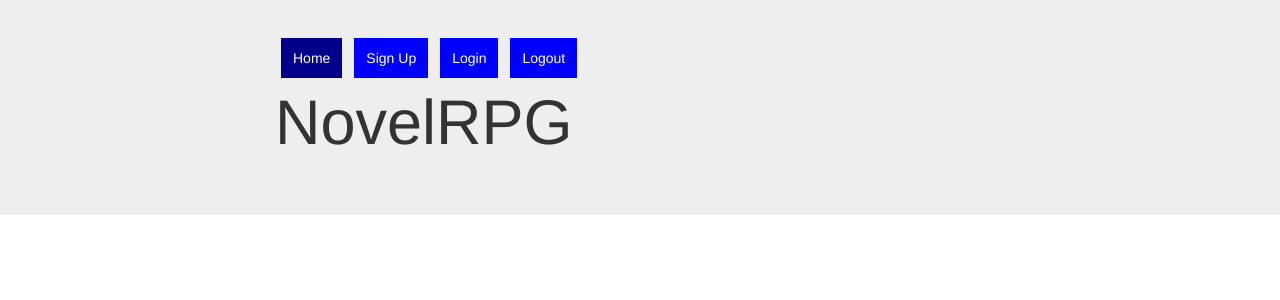
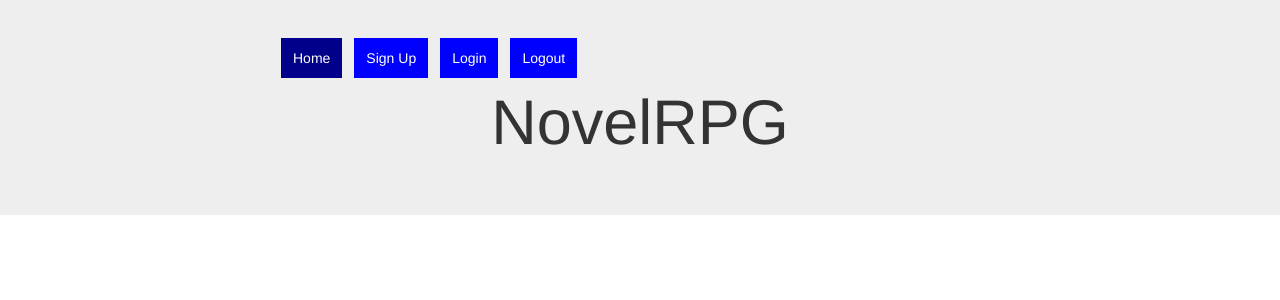
Before and after one commit to kanndide/novelrpg-ui, a React (Create React App) app: page / in a window 1280 px wide. Shown: the top 300 px of the page. Built offline with nearby package versions, Linux system fonts and the light colour scheme.

Commit message:
nothing changed, styles attempted

```diff
--- a/src/App/App.js
+++ b/src/App/App.js
@@ -1,7 +1,7 @@
 import React, { Component } from 'react';
 import { Router, Route } from 'react-router-dom';
 import { connect } from 'react-redux';
-import Navbar from '../components/NavBar/navbar'
+import Navbar from '../components/NavBar/navbar';
 import { history } from '../_helpers/history';
 import { alertActions } from '../_actions/alert_actions';
 import { RegisterPage } from '../components/RegisterPage/register_page';
@@ -29,8 +29,8 @@ class App extends Component {
                         {alert.message && <div className={`alert ${alert.type}`}>{alert.message}</div>}
                         <Router history={history}>
                             <div>
-                            	<Navbar user={this.props.user}/>
-                            	<h1>NovelRPG</h1>
+                            	<Navbar />
+                            	<h1 align="center">NovelRPG</h1>
                             	<PrivateRoute exact path="/homepage" component={HomePage} />
                                 <Route path="/signup" component={RegisterPage} />
                                 <Route path="/login" component={LoginPage} />
```
